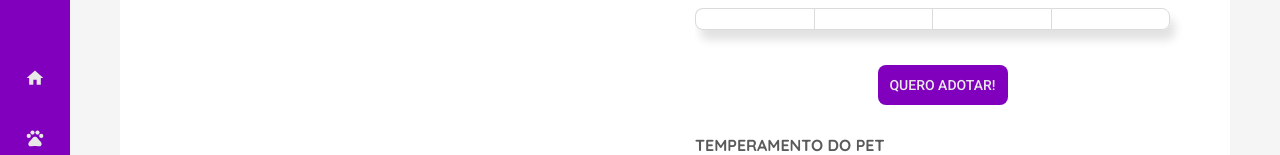
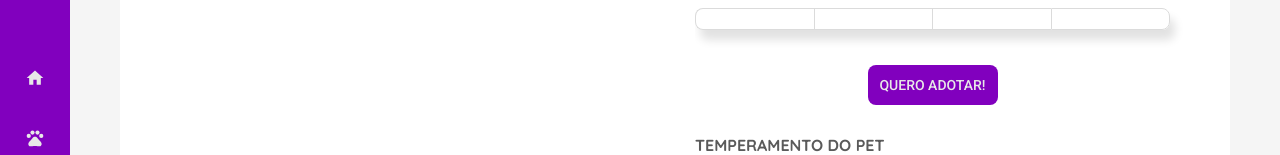
Before and after one commit to lrhernandes/getpet-front, a React (Create React App) app: page /announcement/1 in a window 1280 px wide. Shown: the part 225-380 px from the top of the page. Built offline with nearby package versions, Linux system fonts and the light colour scheme; no server answers; sample sign-in values are in the browser's storage; a web font is replaced by a local one.

Commit message:
fix button spacing

```diff
--- a/src/templates/ContentEditAnnouncement/styles.css
+++ b/src/templates/ContentEditAnnouncement/styles.css
@@ -304,11 +304,11 @@
 }
 
 .default-page-content-wrapper .purple{
-    margin-left: 10px;
+    margin-left: 0px;
 }
 
 .form-new-announcement-item label .form-label-new-announcement {
-    border: 2px solid orange;
+    border: 2px solid rgb(119, 117, 113);
     color: red;
     margin-bottom: 10px;
 }
```
